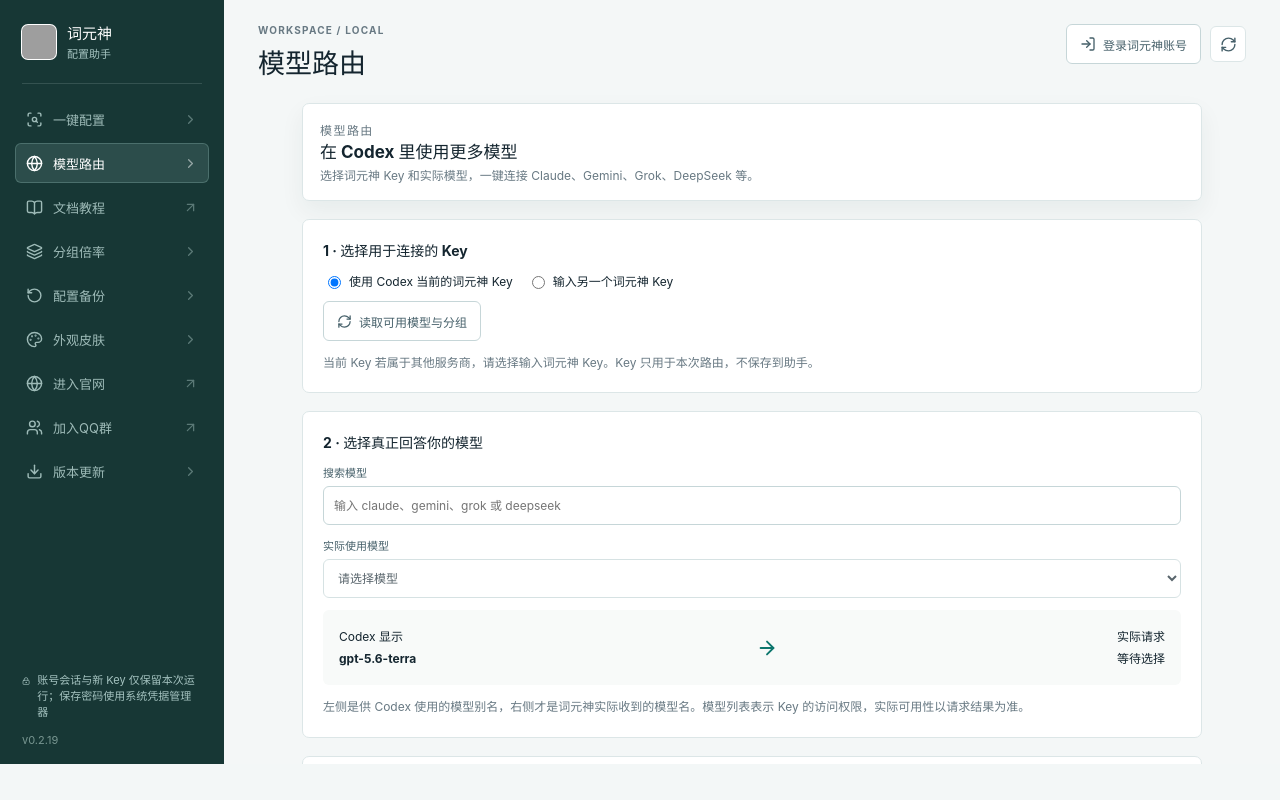
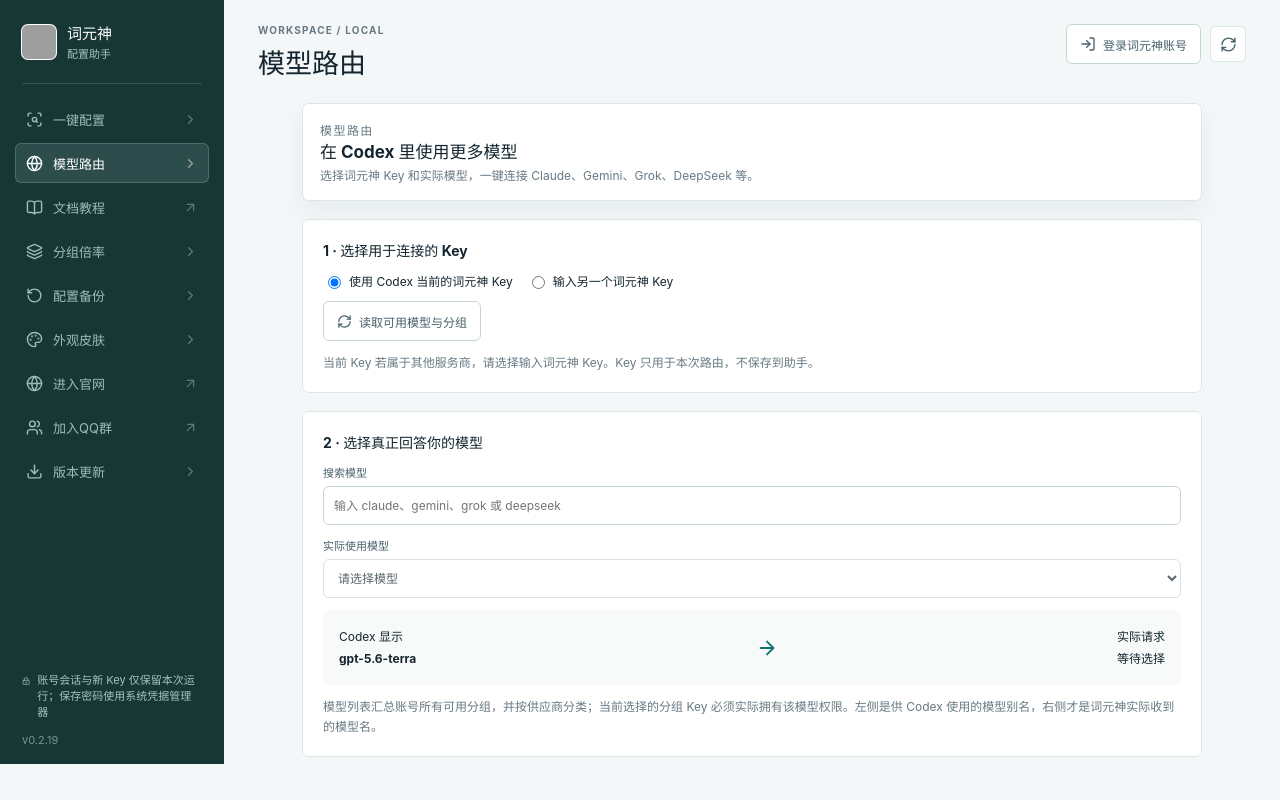
Before and after one commit to China-520-1314/ciyuanshen-config-assistant, a React (Vite) app in the folder frontend/: page / in a window 1280 px wide. Both pictures are taken after a click on the button "模型路由". Built offline with nearby package versions, Linux system fonts and the light colour scheme; grey boxes are pictures that could not be loaded.

Commit message:
feat: show all account models by provider for Codex routing

```diff
--- a/frontend/src/ModelRouter.tsx
+++ b/frontend/src/ModelRouter.tsx
@@ -70,6 +70,7 @@
   }
   const locked = Boolean(busy) || status.running;
   const visible = models.filter(id => id.toLowerCase().includes(filter.toLowerCase()));
+  const providers = [...new Set(visible.map(id => id.split(/[-/:]/)[0].toLowerCase()))].sort();
   return <div className="content-stack narrow-stack router-page">
     <div className="page-intro"><div><p className="eyebrow">模型路由</p><h2>在 Codex 里使用更多模型</h2><p>选择词元神 Key 和实际模型，一键连接 Claude、Gemini、Grok、DeepSeek 等。</p></div></div>
     <section className="router-card">
@@ -79,7 +80,7 @@
         <label><input type="radio" name="router-key-source" checked={!existing} disabled={locked} onChange={() => { setExisting(false); resetModels(); }} />输入另一个词元神 Key</label>
       </div>
       {!existing && <div className="field-block"><label htmlFor="router-key">词元神 API Key</label><input id="router-key" type="password" autoComplete="off" value={key} disabled={locked} placeholder="粘贴支持目标模型分组的 Key" onChange={e => { setKey(e.target.value); resetModels(); }} /></div>}
-      {existing && keys.length > 0 && <div className="field-block"><label htmlFor="router-group">模型对应分组</label><select id="router-group" value={provisionId} onChange={e => { const k = keys.find(x => x.provisionId === e.target.value); setProvisionId(e.target.value); setSelectedGroup(k?.group || ''); setModels(k?.models.map(m => m.id) || []); setModel(''); }} disabled={locked}>{keys.map(k => <option key={k.provisionId} value={k.provisionId}>{k.group || '未命名分组'} · {k.name || '已创建 Key'}</option>)}</select>{keys.find(k => k.provisionId === provisionId) && <p className="field-note">倍率：{groups.find(g => g.name === selectedGroup)?.ratio || '—'} · {keys.find(k => k.provisionId === provisionId)?.groupDescription || groups.find(g => g.name === selectedGroup)?.description || '暂无分组描述'}</p>}</div>}
+      {existing && keys.length > 0 && <div className="field-block"><label htmlFor="router-group">模型对应分组</label><select id="router-group" value={provisionId} onChange={e => { const k = keys.find(x => x.provisionId === e.target.value); setProvisionId(e.target.value); setSelectedGroup(k?.group || ''); setModel(''); }} disabled={locked}>{keys.map(k => <option key={k.provisionId} value={k.provisionId}>{k.group || '未命名分组'} · {k.name || '已创建 Key'}</option>)}</select>{keys.find(k => k.provisionId === provisionId) && <p className="field-note">倍率：{groups.find(g => g.name === selectedGroup)?.ratio || '—'} · {keys.find(k => k.provisionId === provisionId)?.groupDescription || groups.find(g => g.name === selectedGroup)?.description || '暂无分组描述'}</p>}</div>}
       {existing && groups.length > 1 && keys.length === 0 && <div className="field-block"><label htmlFor="router-group">选择模型分组</label><select id="router-group" value={selectedGroup} onChange={e => { const g = groups.find(x => x.name === e.target.value); setSelectedGroup(e.target.value); setModels(g?.models.map(m => m.id) || []); setModel(''); }} disabled={locked}>{groups.map(g => <option key={g.name} value={g.name}>{g.name} · {g.ratio}x</option>)}</select><p className="field-note">{groups.find(g => g.name === selectedGroup)?.description || '暂无分组描述'}</p></div>}
       <button className="secondary-button" disabled={locked || (!existing && !key.trim())} onClick={() => void run('models')}><RefreshCw size={15} />{busy === 'models' ? '读取中…' : '读取可用模型与分组'}</button>
       <p className="field-note">当前 Key 若属于其他服务商，请选择输入词元神 Key。Key 只用于本次路由，不保存到助手。</p>
@@ -87,9 +88,9 @@
     <section className="router-card">
       <h3>2 · 选择真正回答你的模型</h3>
       <div className="field-block"><label htmlFor="router-filter">搜索模型</label><input id="router-filter" disabled={locked || !models.length} value={filter} onChange={e => setFilter(e.target.value)} placeholder="输入 claude、gemini、grok 或 deepseek" /></div>
-      <div className="field-block"><label htmlFor="router-model">实际使用模型</label><select id="router-model" value={model} disabled={locked || !models.length} onChange={e => setModel(e.target.value)}><option value="">请选择模型</option>{model && !visible.includes(model) && <option value={model}>{model}</option>}{visible.map(id => <option key={id} value={id}>{id}</option>)}</select></div>
+      <div className="field-block"><label htmlFor="router-model">实际使用模型</label><select id="router-model" value={model} disabled={locked || !models.length} onChange={e => { const id=e.target.value; setModel(id); const match=keys.find(k => k.models.some(m => m.id === id)); if (match) { setProvisionId(match.provisionId); setSelectedGroup(match.group); } }}><option value="">请选择模型</option>{model && !visible.includes(model) && <option value={model}>{model}</option>}{providers.map(provider => <optgroup key={provider} label={provider.toUpperCase()}>{visible.filter(id => id.split(/[-/:]/)[0].toLowerCase() === provider).map(id => <option key={id} value={id}>{id}</option>)}</optgroup>)}</select></div>
       <div className="router-mapping"><span>Codex 显示<br /><strong>{status.alias}</strong></span><ArrowRight size={22} /><span>实际请求<br /><strong>{status.running ? status.model : model || '等待选择'}</strong></span></div>
-      <p className="field-note">左侧是供 Codex 使用的模型别名，右侧才是词元神实际收到的模型名。模型列表表示 Key 的访问权限，实际可用性以请求结果为准。</p>
+      <p className="field-note">模型列表汇总账号所有可用分组，并按供应商分类；当前选择的分组 Key 必须实际拥有该模型权限。左侧是供 Codex 使用的模型别名，右侧才是词元神实际收到的模型名。</p>
     </section>
     <section className="router-card">
       <h3>3 · 一键启动，回到 Codex 开始使用</h3>
```
